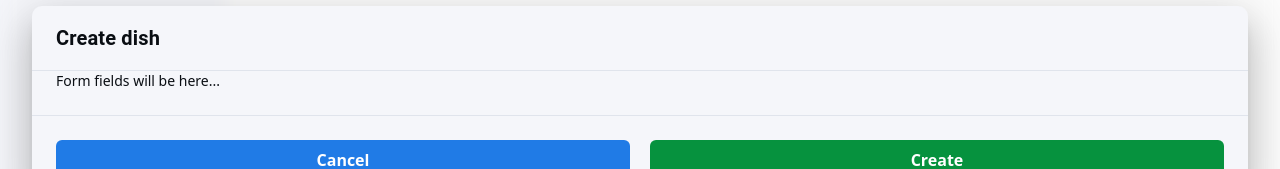
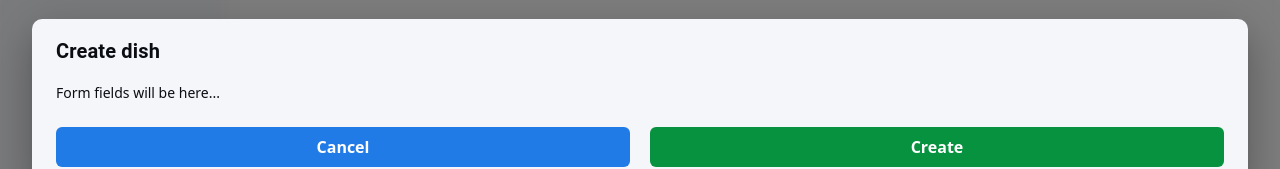
Before and after one commit to kashubyak/Resto-hub, a Next.js app in the folder frontend/: page /dish in a window 1280 px wide. Both pictures are taken after a click on the button "Create new dish". Shown: the part 299-468 px from the top of the page. Built offline with nearby package versions, Linux system fonts and the light colour scheme; no server answers.

Commit message:
refactor: update DishModal styling for improved UI consistency

```diff
--- a/frontend/src/app/dish/DishModal.tsx
+++ b/frontend/src/app/dish/DishModal.tsx
@@ -17,12 +17,11 @@ export const DishModal = ({ open, onClose }: DishModalProps) => {
 			sx={{
 				'& .MuiBackdrop-root': {
 					backdropFilter: 'blur(.625rem)',
-					backgroundColor: 'var(--background)/30',
 				},
 				'& .MuiPaper-root': {
 					maxWidth: 'none',
 					borderRadius: '.625rem',
-					backgroundColor: 'var(--muted)',
+					backgroundColor: 'var(--secondary)',
 					color: 'var(--foreground)',
 					display: 'flex',
 					flexDirection: 'column',
@@ -40,14 +39,13 @@ export const DishModal = ({ open, onClose }: DishModalProps) => {
 			<DialogContent
 				sx={{
 					flex: 1,
-					padding: '1.5rem',
+					padding: '0 1.5rem',
 					overflowY: 'auto',
-					borderBottom: '.0625rem solid var(--border)',
-					borderTop: '.0625rem solid var(--border)',
 				}}
 			>
 				<p className='text-sm'>Form fields will be here...</p>
 			</DialogContent>
+
 			<DialogActions
 				sx={{
 					display: 'flex',
```
